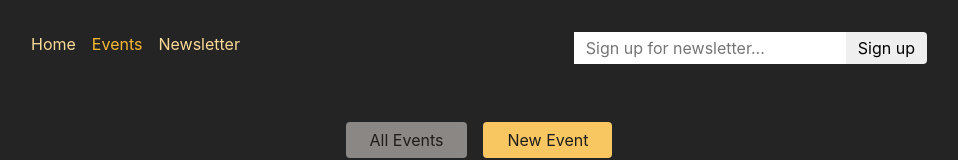
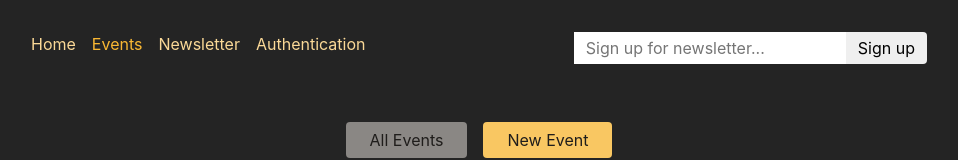
Before and after one commit to AqibNiazi/react-router-authentication, a React (Vite) app in the folder frontend/: page /events/new in a window 1280 px wide. Shown: the top 160 px of the page, without its empty margins (161-1119 px from the left). Built offline with nearby package versions, Linux system fonts and the light colour scheme.

Commit message:
Some components modified

```diff
--- a/frontend/src/components/EventForm.jsx
+++ b/frontend/src/components/EventForm.jsx
@@ -3,7 +3,6 @@
   useNavigate,
   useNavigation,
   useActionData,
-  json,
   redirect,
 } from "react-router-dom";
 
@@ -114,7 +113,9 @@
   }
 
   if (!response.ok) {
-    throw json({ message: "Could not save event." }, { status: 500 });
+    throw new response(json.stringify({ message: "Could not save event." }), {
+      status: 500,
+    });
   }
 
   return redirect("/events");
--- a/frontend/src/components/MainNavigation.jsx
+++ b/frontend/src/components/MainNavigation.jsx
@@ -39,6 +39,16 @@
               Newsletter
             </NavLink>
           </li>
+          <li>
+            <NavLink
+              to="/auth"
+              className={({ isActive }) =>
+                isActive ? classes.active : undefined
+              }
+            >
+              Authentication
+            </NavLink>
+          </li>
         </ul>
       </nav>
       <NewsletterSignup />
```
Also changed, not shown: frontend/src/page/Newsletter.jsx (added, +21 -0 lines).
